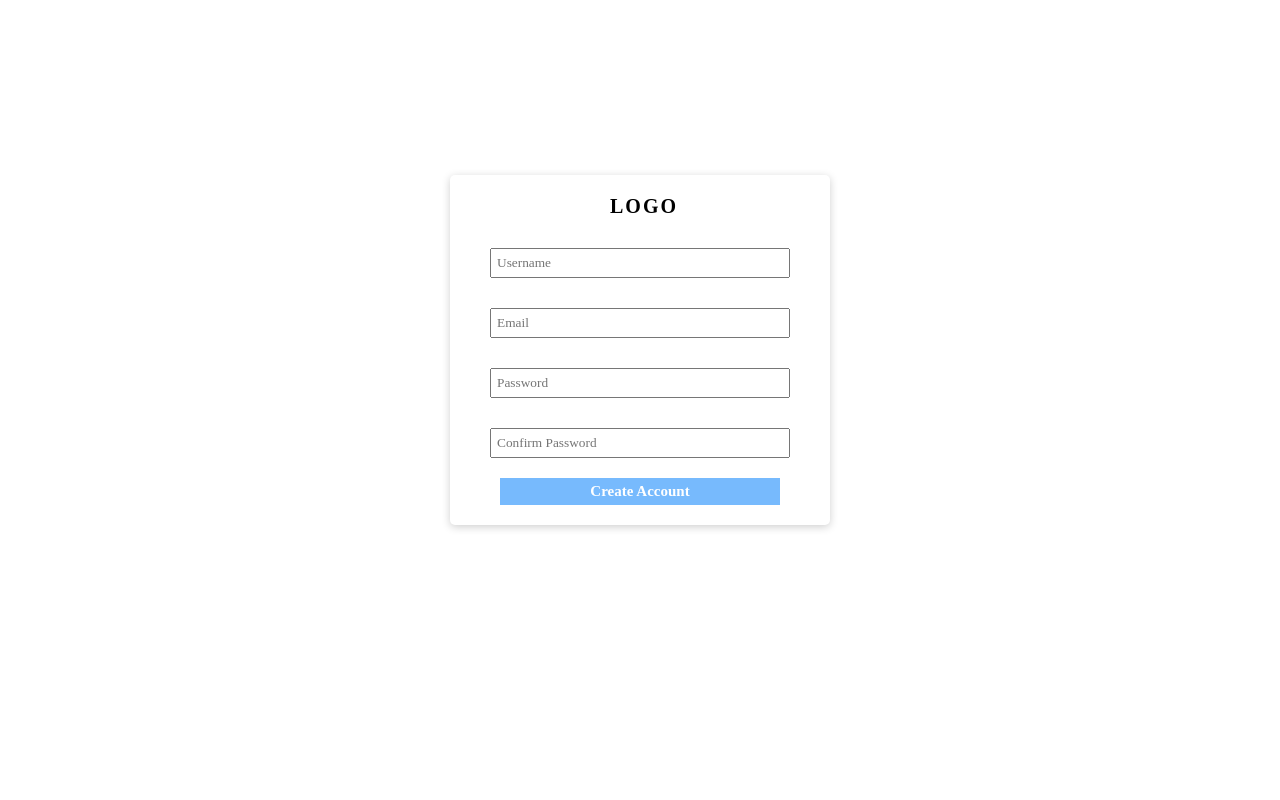
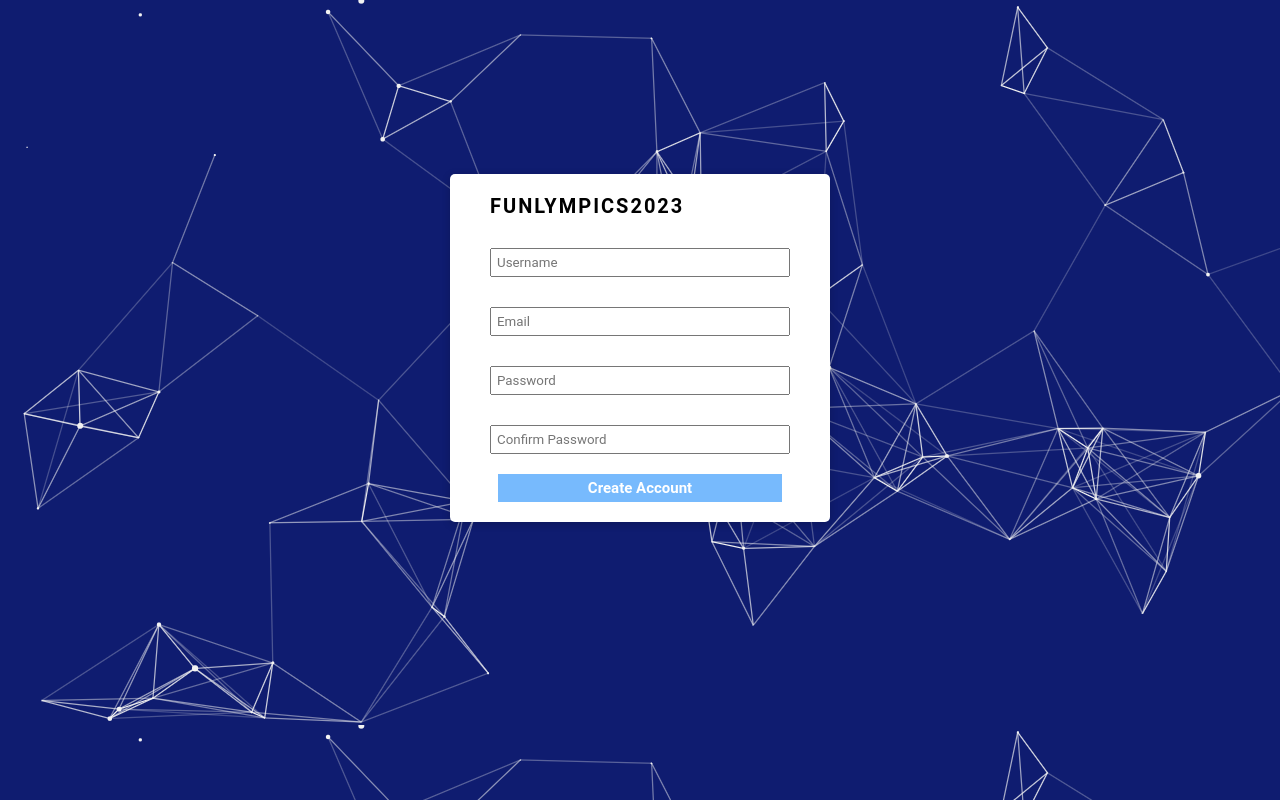
Before and after one commit to Axn-Switch/TimothysProjectX, a Vue app: page /signup in a window 1280 px wide. Built offline with nearby package versions, Linux system fonts and the light colour scheme; a web font is replaced by a local one.

Commit message:
my changes

```diff
--- a/src/App.vue
+++ b/src/App.vue
@@ -9,5 +9,6 @@
 		padding: 0;
 		box-sizing: border-box;
 		font-family: poppins;
+		font-family: Roboto;
 	}
 </style>
--- a/src/router/index.js
+++ b/src/router/index.js
@@ -2,7 +2,7 @@ import { createRouter, createWebHistory } from 'vue-router'
 import home from '@/views/home'
 import login from '@/views/login'
 import signup from '@/views/signup'
-import notfound from '@/views/notFound'
+import notfound from '@/views/Notfound'
 import broadcasts from '@/views/broadcasts'
 import users from '@/views/users'
 import metrics from '@/views/metrics'
--- a/src/views/home.vue
+++ b/src/views/home.vue
@@ -17,10 +17,10 @@
 					</div>
 				</div>
 				<div class="socials">
-					<i class="uil uil-facebook" />
-					<i class="uil uil-instagram" />
-					<i class="uil uil-twitter" />
-					<i class="uil uil-bell" />
+					<i style="color:#1E4BBF" class="uil uil-facebook" />
+					<i style="color:#B116B5" class="uil uil-instagram" />
+					<i style="color:#0F7DE2" class="uil uil-twitter" />
+					<i style="color:#E3BF00" class="uil uil-bell" />
 				</div>
 			</div>
 		</div>
@@ -38,11 +38,8 @@
 		display: flex;
 		align-items: center;
 	}
-	.content-box > div p {
-		font-size: 43px;
-	}
 	.content-box > div > div {
-		margin-left: 150px;
+		margin-left: 100px;
 	}
 	.container {
 		display: flex;
@@ -52,7 +49,7 @@
 	}
 	.container p {
 		box-sizing: border-box;
-		font-size: 3.5em;
+		font-size: 3.5rem;
 		color: black;
 		font-weight: bold;
 		letter-spacing: 2px;
@@ -116,10 +113,12 @@
 		display: flex;
 		flex-direction: row;
 		justify-content: center;
-		margin-top: 30px;
+		margin-top: 70px;
 		font-size: 30px;
-		cursor: pointer;
 		margin-right: 35px;
 		gap: 60px;
 	}
+	.socials>i{
+		cursor: pointer;
+	}
 </style>
--- a/src/views/signup.vue
+++ b/src/views/signup.vue
@@ -1,7 +1,7 @@
 <template>
 	<div class="container">
 		<div class="wrapper">
-			<span class="logo">LOGO</span>
+			<span class="logo">Funlympics2023</span>
 			<form @submit.prevent.trim="signup">
 				<div class="input-field">
 					<input type="text" placeholder="username" v-model="username" required />
@@ -47,7 +47,8 @@ export default {
 	display: flex;
 	flex-direction: column;
 	align-items: center;
-	height: 90vh;
+	height: 100vh;
+	background-image: url('../assets/cool-background.png');
 }
 
 .wrapper {
@@ -55,6 +56,7 @@ export default {
 	padding: 20px 40px;
 	transform: translate(0%, 50%);
 	box-shadow: 0 2px 8px rgba(0, 0, 0, 0.194);
+	background-color: white;
 }
 
 .wrapper .logo {
@@ -62,7 +64,7 @@ export default {
 	letter-spacing: 2px;
 	font-weight: bold;
 	text-transform: uppercase;
-	margin-left: 120px;
+	margin: auto;
 }
 
 .input-field input {
```
Also changed, not shown: package.json (+6 -1 lines), src/assets/cool-background.png (added), 1 other file (tests, documents, lock files or other folders).
